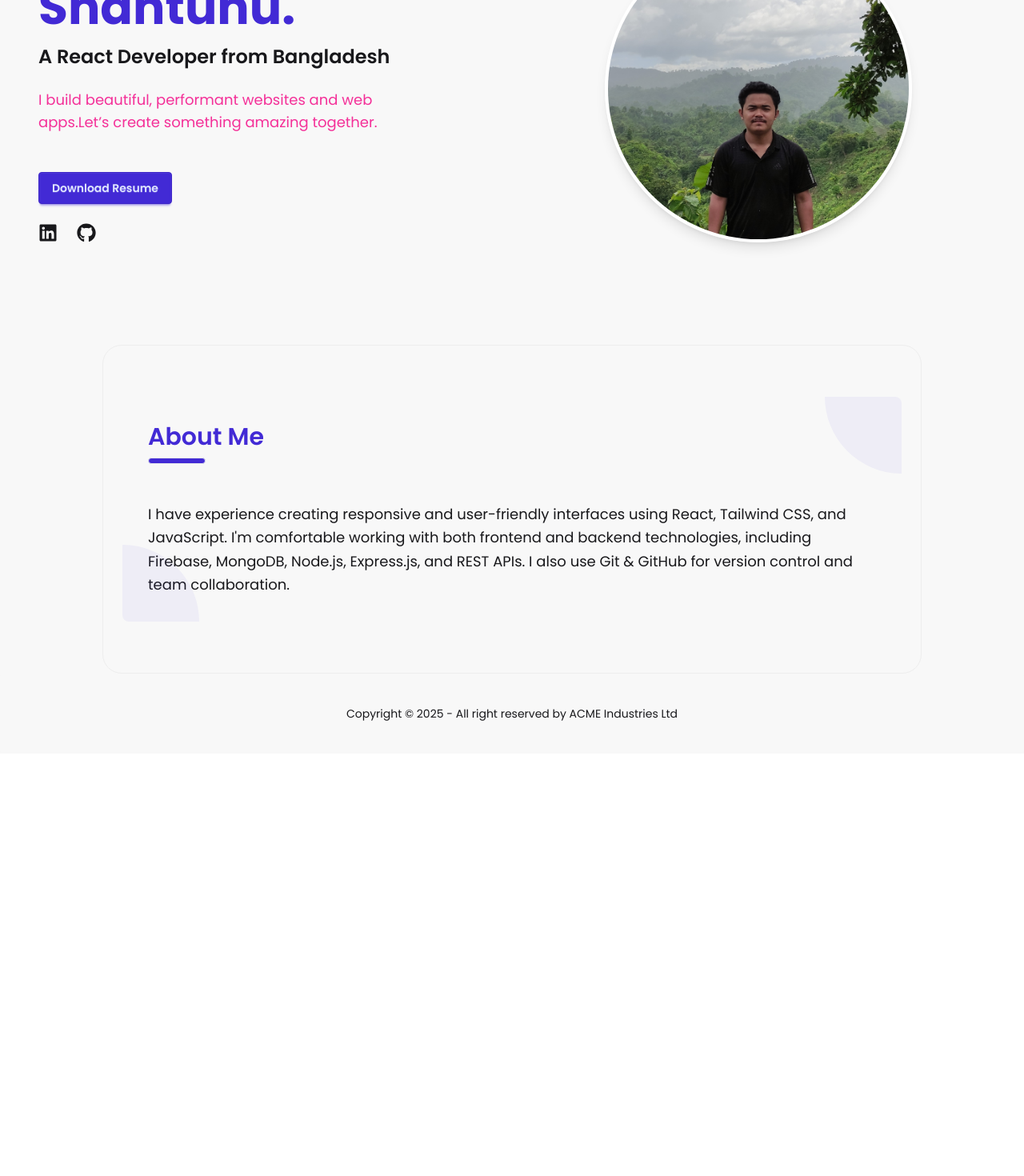
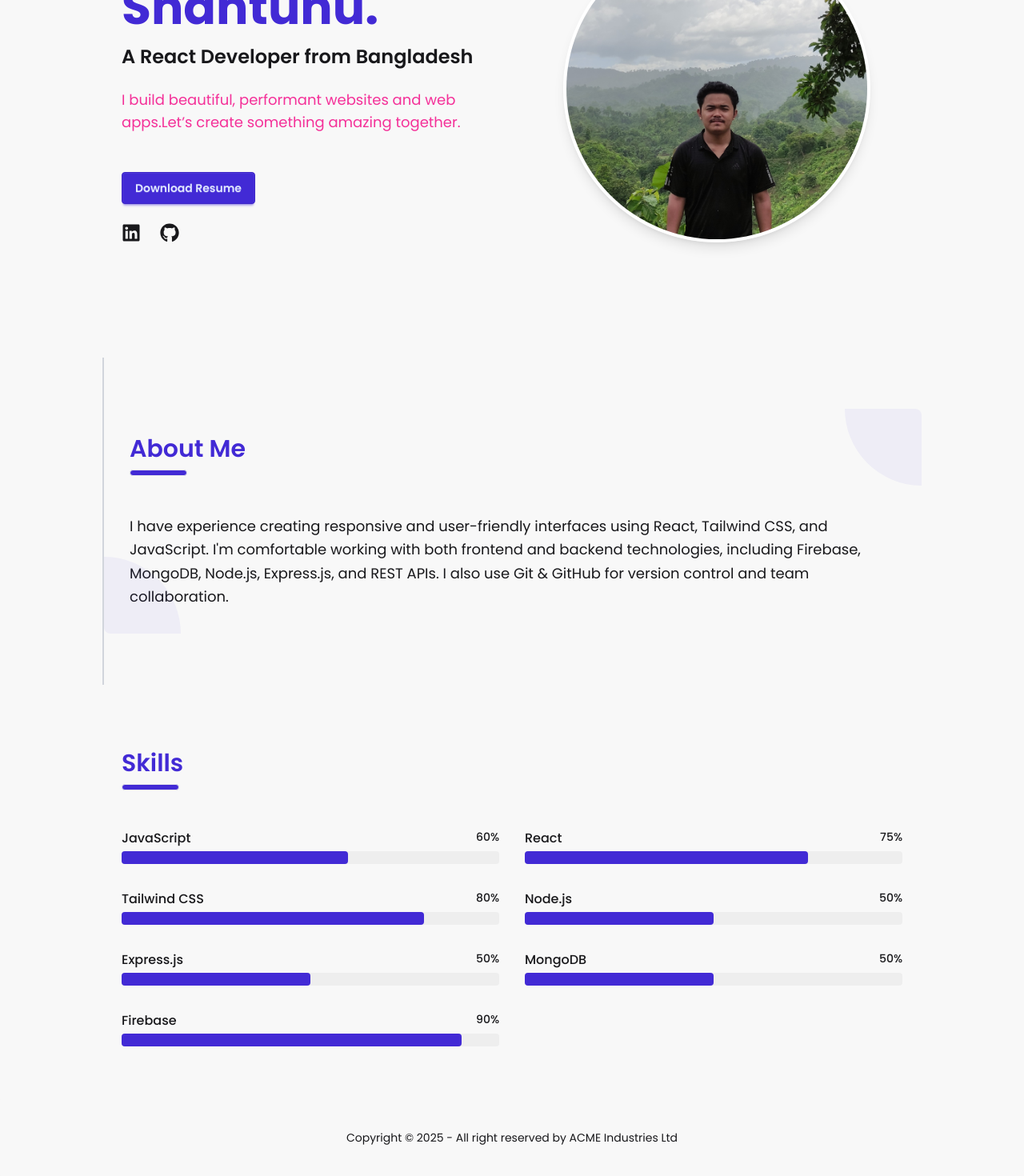
Before and after one commit to ChakmaShantunu/portfolio-2025, a React (Vite) app: page / in a window 1280 px wide. Shown: the part 274-1744 px from the top of the page at 80% size. Before the commit the page ends 1216 px from the top, so only its background shows below. Built offline with nearby package versions, Linux system fonts and the light colour scheme.

Commit message:
skill section done

```diff
--- a/src/components/Hero/Hero.jsx
+++ b/src/components/Hero/Hero.jsx
@@ -4,8 +4,8 @@ import { FaGithub, FaLinkedin } from 'react-icons/fa';
 
 const Hero = () => {
     return (
-        <section className="bg-base-200">
-            <div className="container flex flex-col justify-center p-6 mx-auto sm:py-12 lg:py-24 lg:flex-row lg:justify-between">
+        <section className="bg-base-200 max-w-5xl mx-auto">
+            <div className="container flex flex-col justify-center mx-auto sm:py-12 lg:py-24 lg:flex-row lg:justify-between">
 
                 {/* Text Content */}
                 <div className="flex flex-col justify-center p-6 text-center rounded-sm lg:max-w-md xl:max-w-lg lg:text-left">
--- /dev/null
+++ b/src/components/skills/Skills.jsx
@@ -0,0 +1,39 @@
+import React from 'react';
+
+const skills = [
+    { name: 'JavaScript', level: 60 },
+    { name: 'React', level: 75 },
+    { name: 'Tailwind CSS', level: 80 },
+    { name: 'Node.js', level: 50 },
+    { name: 'Express.js', level: 50 },
+    { name: 'MongoDB', level: 50 },
+    { name: 'Firebase', level: 90 },
+];
+
+const Skills = () => {
+    return (
+        <section className="max-w-5xl mx-auto px-6 py-16" id="skills">
+            <h2 className="text-3xl font-semibold text-primary">Skills</h2>
+            <div className='h-2 border border-gray-200 rounded w-18 bg-primary mb-12 mt-2'></div>
+
+            <div className="grid grid-cols-1 sm:grid-cols-2 gap-8">
+                {skills.map(({ name, level }) => (
+                    <div key={name}>
+                        <div className="flex justify-between mb-1">
+                            <span className="font-medium text-base-content">{name}</span>
+                            <span className="font-medium text-sm text-base-content">{level}%</span>
+                        </div>
+                        <div className="w-full bg-base-300 rounded h-4">
+                            <div
+                                className="bg-primary h-4 rounded"
+                                style={{ width: `${level}%` }}
+                            ></div>
+                        </div>
+                    </div>
+                ))}
+            </div>
+        </section>
+    );
+};
+
+export default Skills;
--- a/src/pages/Home/Home.jsx
+++ b/src/pages/Home/Home.jsx
@@ -1,12 +1,14 @@
 import React from 'react';
 import Hero from '../../components/Hero/Hero';
 import AboutMe from '../about/About';
+import Skills from '../../components/skills/Skills';
 
 const Home = () => {
     return (
-        <div>
+        <div className='space-y-4'>
             <Hero></Hero>
             <AboutMe></AboutMe>
+            <Skills></Skills>
         </div>
     );
 };
--- a/src/pages/about/About.jsx
+++ b/src/pages/about/About.jsx
@@ -2,7 +2,7 @@ import React from 'react';
 
 const AboutMe = () => {
     return (
-        <section className="relative border border-base-300 py-8 sm:py-10 md:py-12 lg:py-14 xl:py-16 px-6 max-w-5xl mx-auto rounded-3xl">
+        <section className="relative border-l-2 border-gray-300 py-8 sm:py-10 md:py-12 lg:py-14 xl:py-16 max-w-5xl mx-auto">
 
             <div className="relative rounded-lg p-8 overflow-hidden">  {/* relative added here */}
 
```
